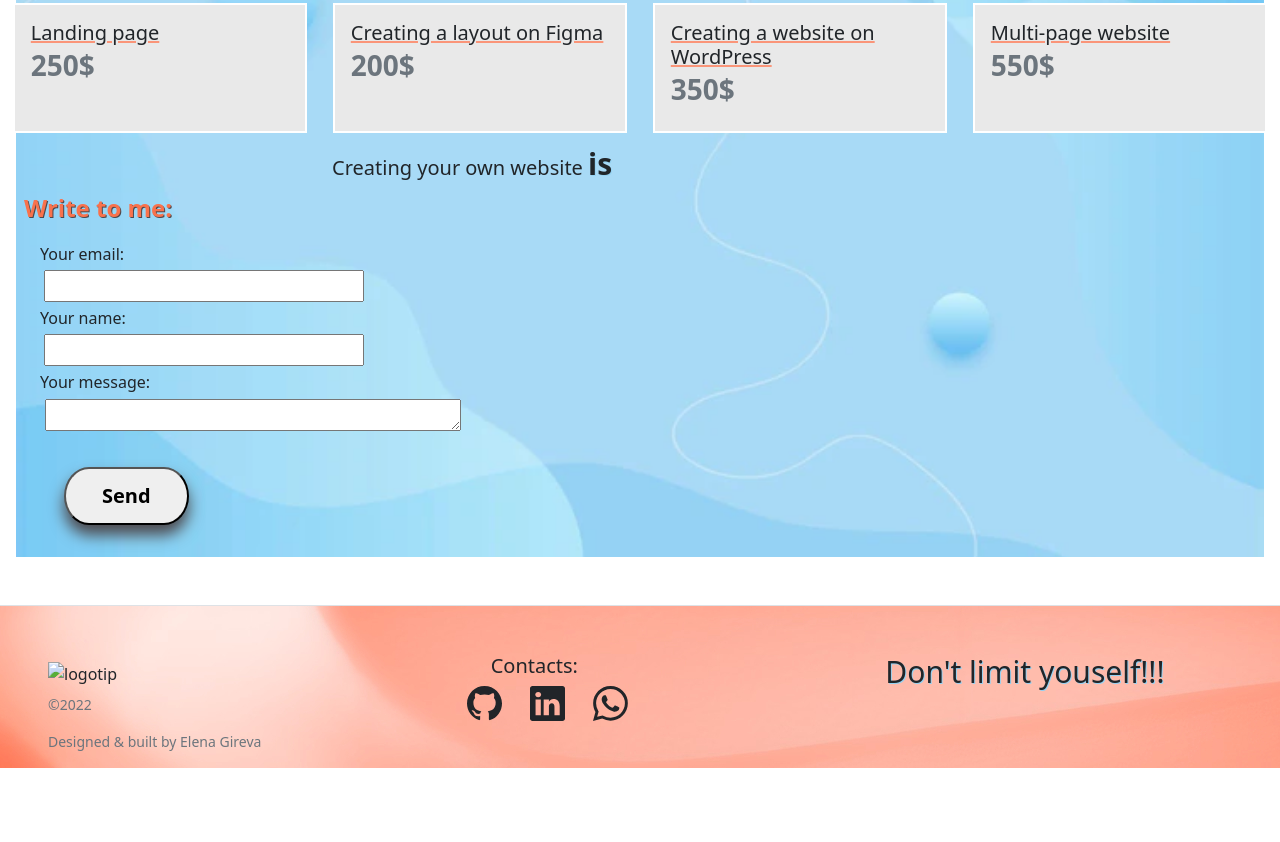
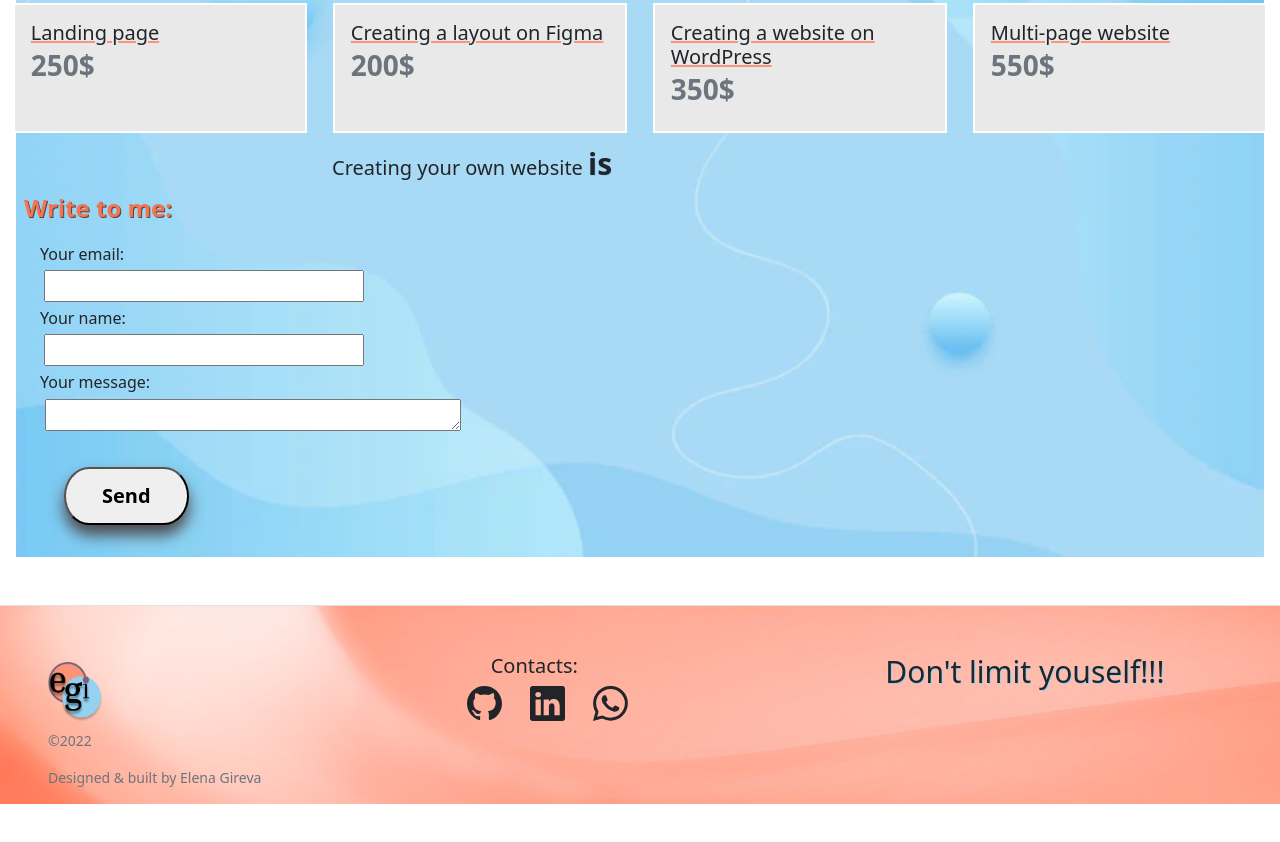
Before and after one commit to elena-gireva/Portfolio-FrontDev, a plain HTML site: page index.html in a window 1280 px wide. Shown: the part 5027-5869 px from the top of the page. Before the commit the page ends 5843 px from the top, so only its background shows below. Drawn offline with nearby package versions, Linux system fonts and the light colour scheme; files whose address does not match are found by name.

Commit message:
Update index.html

```diff
--- a/index.html
+++ b/index.html
@@ -292,7 +292,7 @@
   <footer class="pt-4 my-md-5 pt-md-5 border-top ">
     <div class="row">
       <div class="col-12 col-md  ms-5">
-        <img class="mb-2 mt-2" src="Logo/logo.png" alt="logotip" width="55" height="60">
+        <img class="mb-2 mt-2" src="image/logo.png" alt="logotip" width="55" height="60">
         <small class="d-block mb-3 text-muted">©2022</small>
         <small class="d-block mb-3 text-muted">Designed & built by Elena Gireva</small>
       </div>
```
